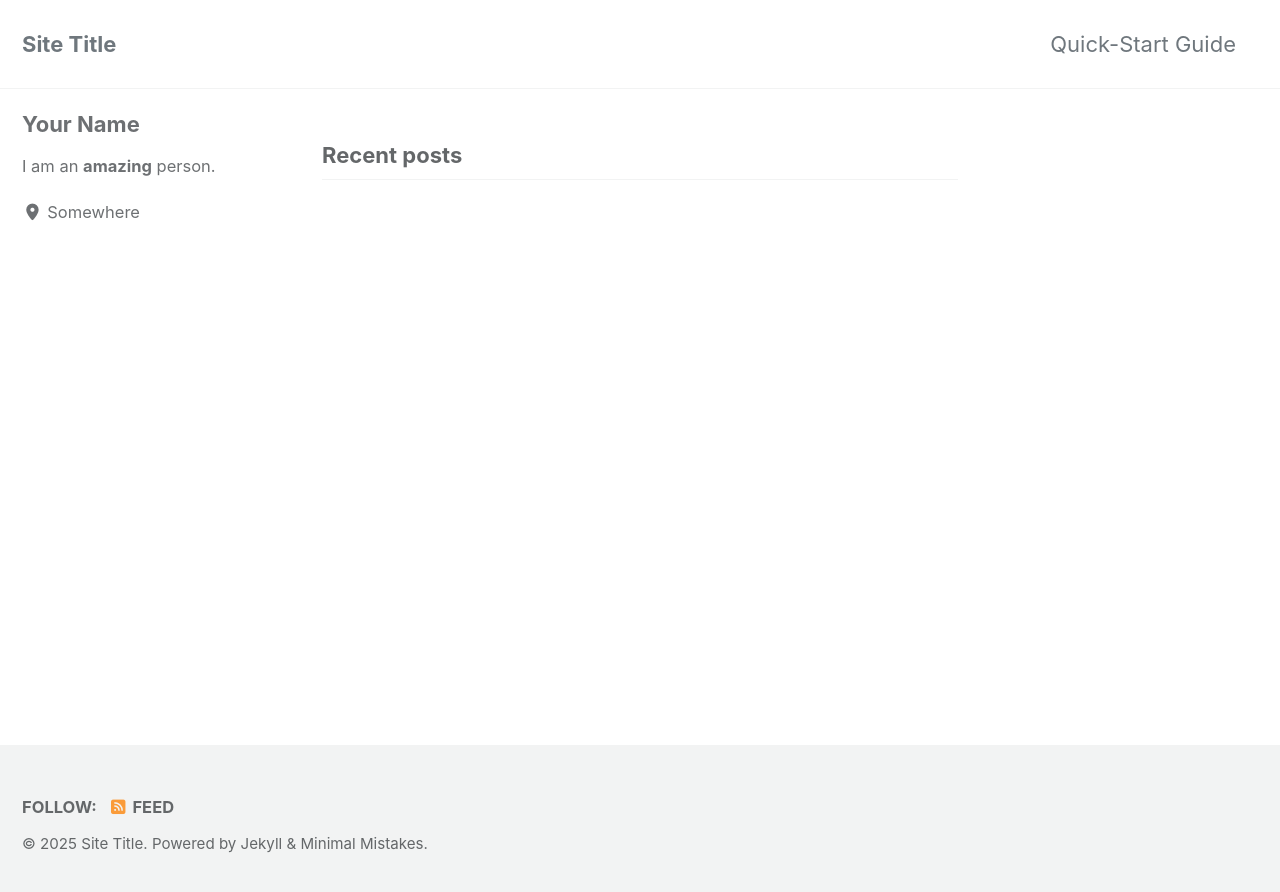
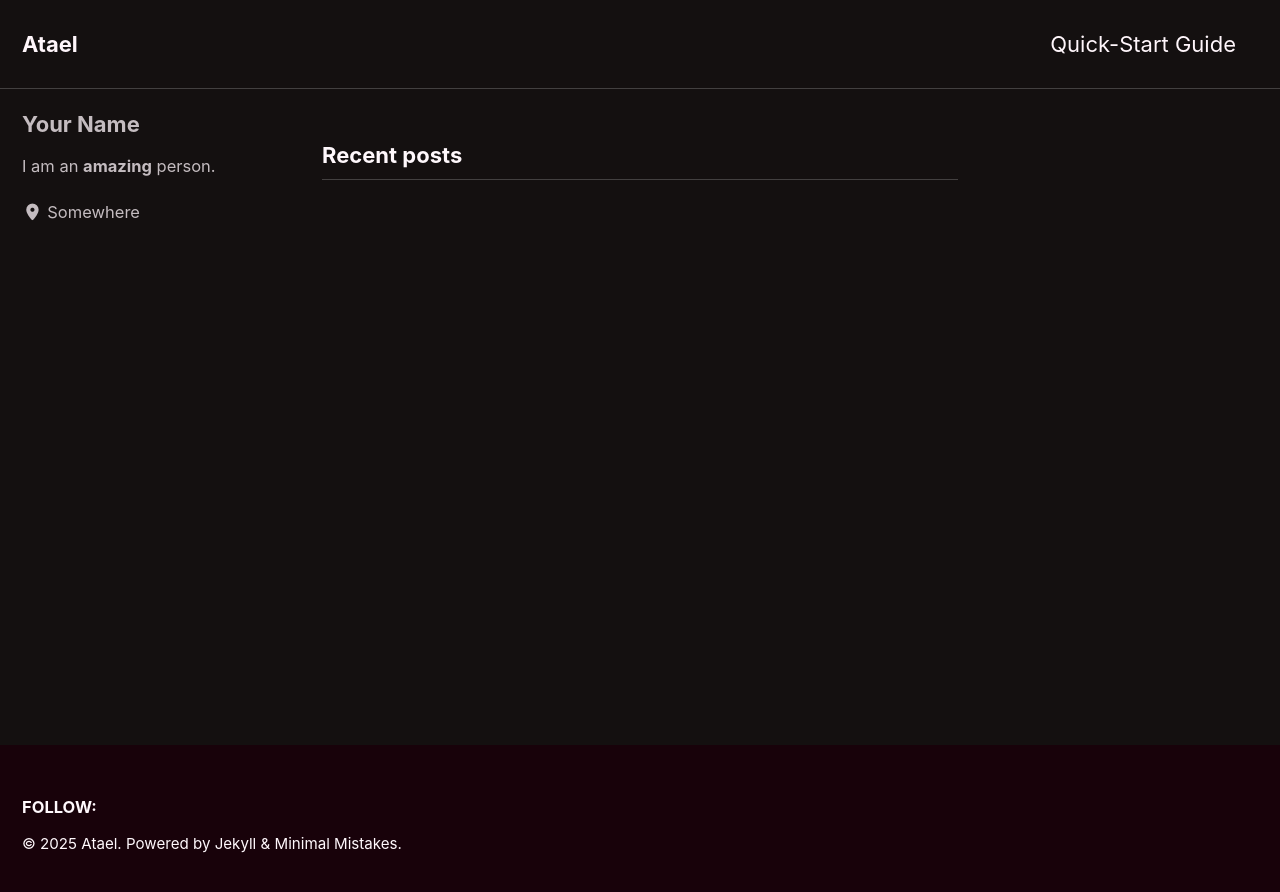
Before and after one commit to AtaelGames/ataelgames.github.io, a Jekyll site: the page built from index.html, in a window 1280 px wide. Shown: the top 892 px of the page. Built offline with Jekyll 4.4.1, drawn with Linux system fonts in a browser that asks for light colours; cached includes are drawn as plain includes; the list of posts is cut into pages by our own code.

```diff
--- a/_config.yml
+++ b/_config.yml
@@ -12,17 +12,17 @@
 
 # theme                  : "minimal-mistakes-jekyll"
 # remote_theme           : "mmistakes/minimal-mistakes"
-minimal_mistakes_skin    : "default" # "air", "aqua", "contrast", "dark", "dirt", "neon", "mint", "plum", "sunrise"
+minimal_mistakes_skin    : "neon" # "air", "aqua", "contrast", "dark", "dirt", "neon", "mint", "plum", "sunrise"
 
 # Site Settings
 locale                   : "en-US"
-title                    : "Site Title"
+title                    : "Atael"
 title_separator          : "-"
 subtitle                 : # site tagline that appears below site title in masthead
-name                     : "Your Name"
-description              : "An amazing website."
+name                     : ""
+description              : ""
 url                      : # the base hostname & protocol for your site e.g. "https://mmistakes.github.io"
-baseurl                  : # the subpath of your site, e.g. "/blog"
+baseurl                  : "" # the subpath of your site, e.g. "/blog"
 repository               : # GitHub username/repo-name e.g. "mmistakes/minimal-mistakes"
 teaser                   : # path of fallback teaser image, e.g. "/assets/images/500x300.png"
 logo                     : # path of logo image to display in the masthead, e.g. "/assets/images/88x88.png"
@@ -66,7 +66,7 @@ reCaptcha:
   secret                 :
 atom_feed:
   path                   : # blank (default) uses feed.xml
-  hide                   : # true, false (default)
+  hide                   : true # true, false (default)
 search                   : # true, false (default)
 search_full_content      : # true, false (default)
 search_provider          : # lunr (default), algolia, google
@@ -89,7 +89,7 @@ baidu_site_verification  :
 
 # Social Sharing
 twitter:
-  username               :
+  username               : "AtaelGames"
 facebook:
   username               :
   app_id                 :
@@ -101,6 +101,8 @@ social:
   type                   : # Person or Organization (defaults to Person)
   name                   : # If the user or organization name differs from the site's name
   links: # An array of links to social media profiles
+    - "https://x.com/AtaelGames"
+    - "https://bsky.app/profile/ataelgames.bsky.social"
 
 # Analytics
 analytics:
```
